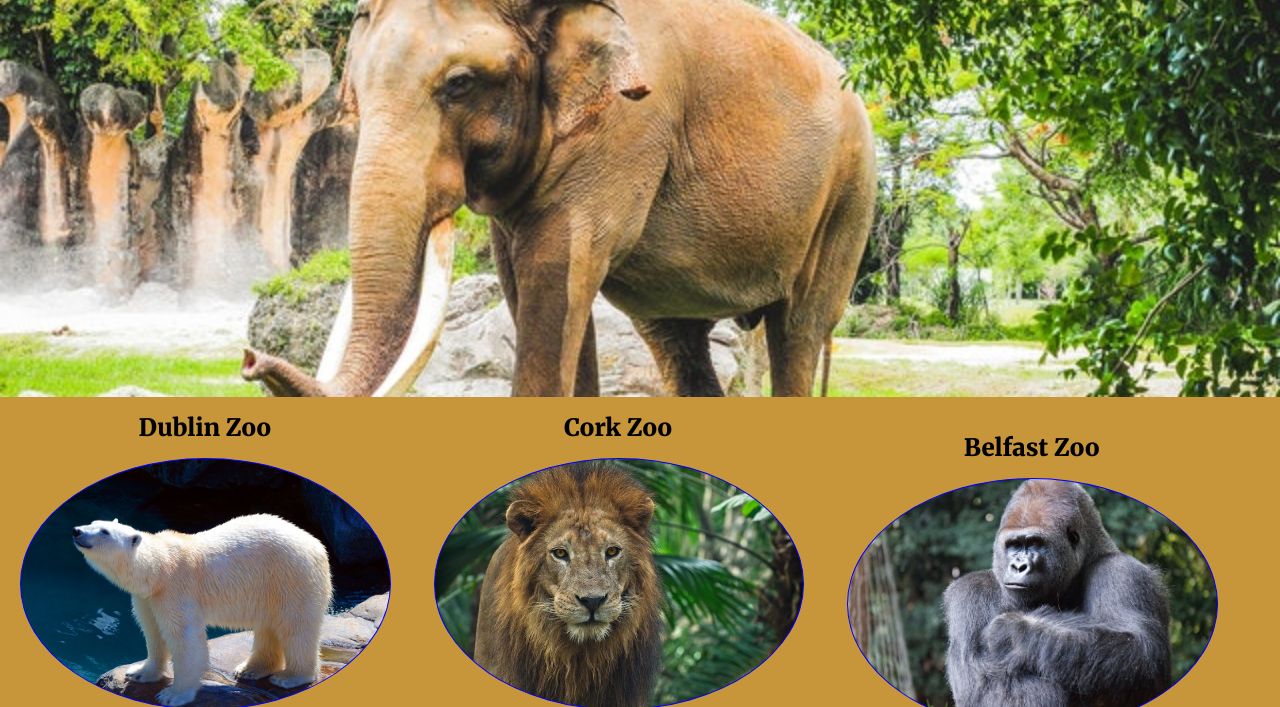
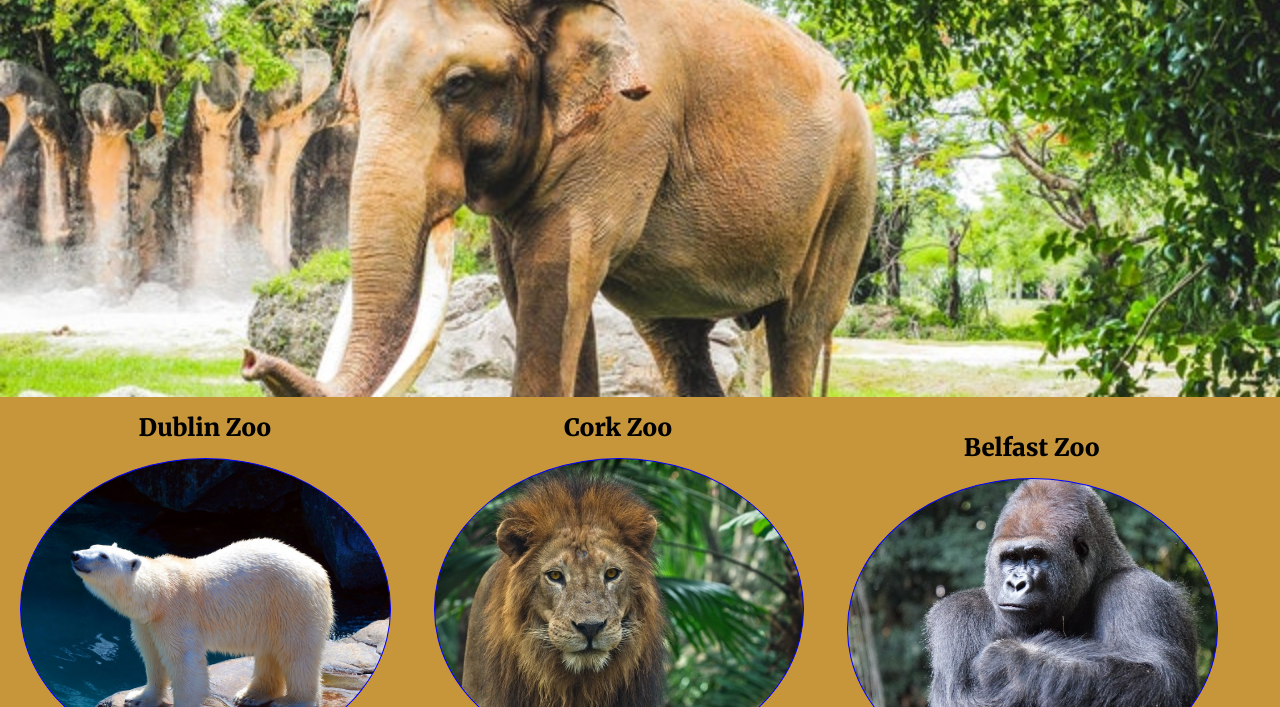
Before and after one commit to JohnM90/First-Project-1, a plain HTML site: page index.html in a window 1280 px wide. Shown: the part 63-770 px from the top of the page. Drawn offline with Linux system fonts and the light colour scheme.

Commit message:
changed image sizes

```diff
--- a/assets/css/style.css
+++ b/assets/css/style.css
@@ -25,7 +25,7 @@
 
 #menu li {
     display: inline;
- letter-spacing: 5px;
+    letter-spacing: 5px;
 
 }
 
@@ -66,10 +66,10 @@
     display: block;
     position: relative;
     width: 100%;
-		max-width:800px;
-		margin:20px auto 0 auto;
+    max-width:800px;
+    margin:20px auto 0 auto;
     height: auto;
-		text-align:center;
+    text-align:center;
 }
 .full_colum p {
     margin-top:20px;
@@ -108,6 +108,7 @@
     text-align: center;
     margin-top: 15px;
     margin-bottom: 15px;
+
 }
 
 @media only screen and (min-width: 768px) {
@@ -123,7 +124,7 @@
  }
 #bear {
     width: 90%;
-    height: 250px;
+    height: 300px;
     background: url('../css/images/bear-1102605_960_720.jpg') no-repeat center center;
     border-radius: 50%;
     float: left;
@@ -137,7 +138,7 @@
 
 #lion {
     width: 90%;
-    height: 250px;
+    height: 300px;
     background: url('../css/images/pexels-gareth-davies-1598377\ \(1\).jpg') no-repeat center center;
     border-radius: 50%;
     background-size: cover;
@@ -148,7 +149,7 @@
 
 #gorilla {
     width: 90%;
-    height: 250px;
+    height: 300px;
     background: url('../css/images/gorilla.jpg') no-repeat center center;
     border-radius: 50%;
     background-size: cover;
@@ -256,9 +257,7 @@
 .button {
     padding: 10px 10px 10px 10px;
     border-radius: 8px;
-
-
-}
+    }
 
 .button:hover {
     background-color: blue;
```
